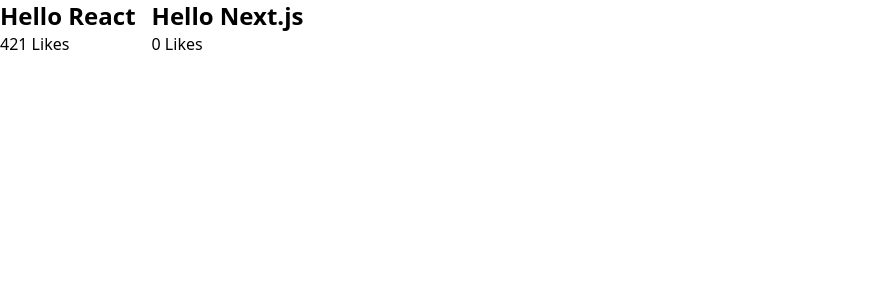
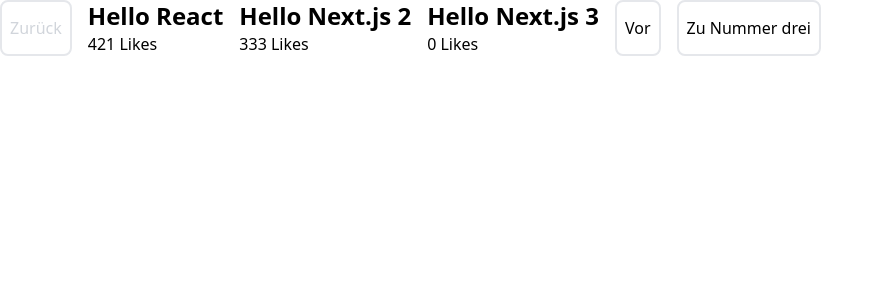
Before and after one commit to nextjsreactgraphql/react-intro, a React (Vite) app: page / in a window 1280 px wide. Shown: the top 300 px of the page, without its empty margins (0-884 px from the left). Built offline with nearby package versions, Linux system fonts and the light colour scheme.

Commit message:
05: State

```diff
--- a/src/App.tsx
+++ b/src/App.tsx
@@ -1,6 +1,7 @@
 import ArticleCard from "./ArticleCard.tsx";
 import { Article } from "./types.ts";
 import ArticleList from "./ArticleList.tsx";
+import ArticleSlider from "./ArticleSlider.tsx";
 
 const readArticlesFromBackend = () => {
   const article1:Article = {
@@ -11,11 +12,33 @@
 
   const article2:Article = {
     id: "2",
-    likes: 0,
-    title: "Hello Next.js",
+    likes: 333,
+    title: "Hello Next.js 2",
   };
 
-  return [article1, article2]
+  const article3:Article = {
+    id: "3",
+    likes: 0,
+    title: "Hello Next.js 3",
+  };
+  const article4:Article = {
+    id: "4",
+    likes: 0,
+    title: "Hello Next.js 4",
+  };
+  const article5:Article = {
+    id: "5",
+    likes: 0,
+    title: "Hello Next.js 5",
+  };
+  const article6:Article = {
+    id: "6",
+    likes: 0,
+    title: "Hello Next.js 6",
+  };
+
+
+  return [article1, article2, article3, article4, article5,article6]
 }
 
 
@@ -26,6 +49,6 @@
   const articles = readArticlesFromBackend();
 
   return <div>
-    <ArticleList articles={articles} />
+    <ArticleSlider articles={articles} />
   </div>
 }
--- a/src/ArticleList.tsx
+++ b/src/ArticleList.tsx
@@ -10,7 +10,7 @@
 
     return <div className={"flex space-x-4"}>
       {props.articles.map( (a) => {
-        return <ArticleCard title={a.title} likes={a.likes} />
+        return <ArticleCard key={a.id} title={a.title} likes={a.likes} />
       })}
 
     </div>
--- /dev/null
+++ b/src/ArticleSlider.tsx
@@ -0,0 +1,47 @@
+import { Article } from "./types.ts";
+import ArticleList from "./ArticleList.tsx";
+import { useState } from "react";
+
+type ArticleSliderProps = {
+  articles: Article[]
+}
+
+// "Virtual DOM"
+export default function ArticleSlider(props: ArticleSliderProps) {
+
+  console.log("Rendering ArticleSlider", new Date().toLocaleTimeString());
+
+  // State
+  const [visibleArticleIndex, setVisibleArticleIndex] = useState(0);  // Tuple
+
+  // const state = useState(0);  // Tuple
+  // const visibleArticleIndex = state[0]; // Aktueller Wert im State
+  // const setVisibleArticleIndex = state[1]; // Setter-Funktion
+
+  const visibleArticles = props.articles.slice(
+    visibleArticleIndex,
+    visibleArticleIndex + 3
+  );
+
+  const zurueckButtonDisabled = visibleArticleIndex === 0;
+
+  // const handleZurueckClick = () => {
+  //   console.log("Zurück wurde geklickt!")
+  // }
+  //
+  function handleZurueckClick() {
+    setVisibleArticleIndex(visibleArticleIndex-1)
+  }
+
+  return <div className={"flex space-x-4"}>
+    <button
+      disabled={zurueckButtonDisabled}
+      onClick={ handleZurueckClick  } >Zurück</button>
+    <ArticleList articles={visibleArticles} />
+    <button
+      onClick={ () => setVisibleArticleIndex(visibleArticleIndex +1) }>
+      Vor</button>
+    <button onClick={() => setVisibleArticleIndex(2)}>Zu Nummer drei</button>
+  </div>
+
+}
```
Also changed, not shown: AUFGABEN/05_state_und_interaktivitaet.md (added, +55 -0 lines).
